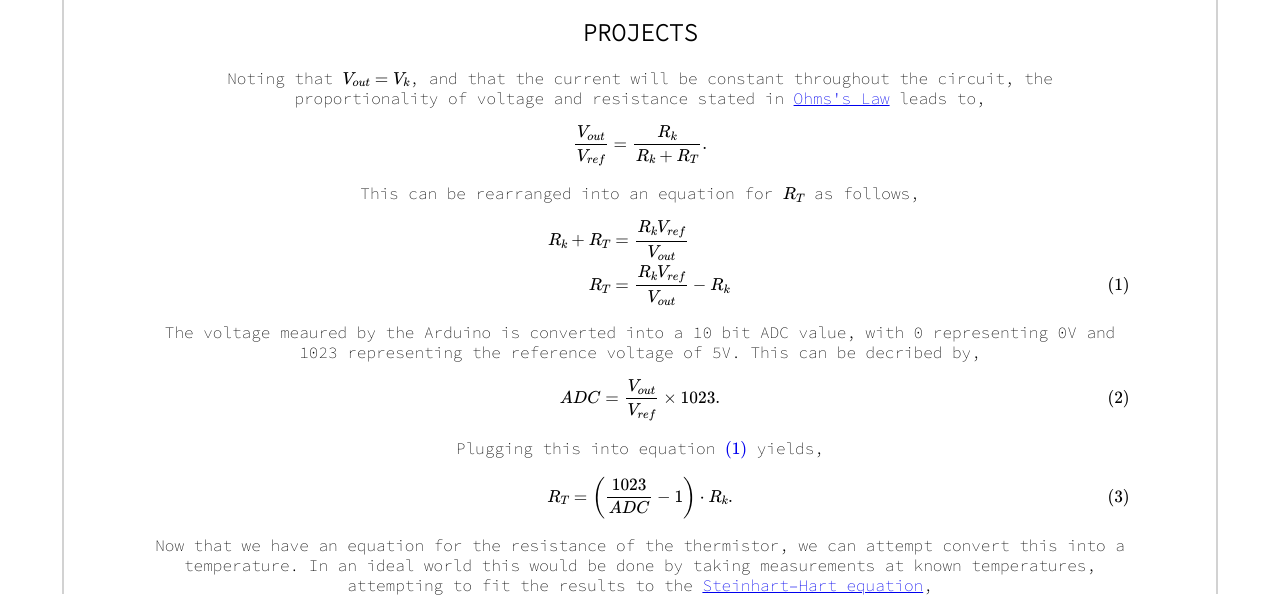
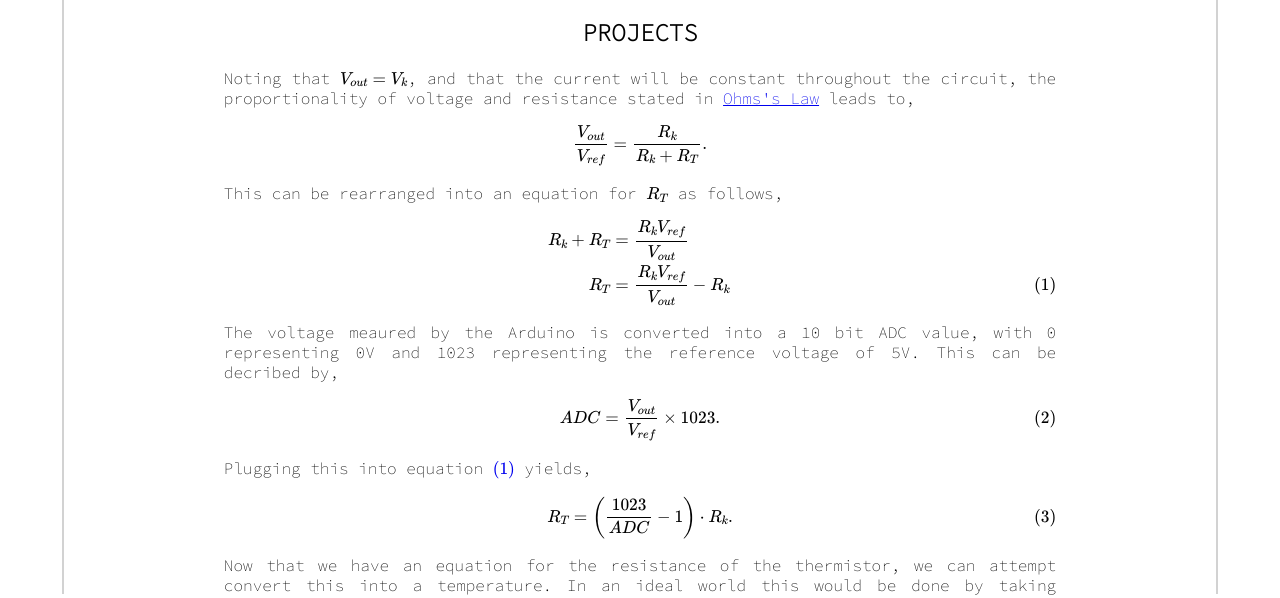
Before and after one commit to dannyboywoop/TannoHolmes.com, a plain HTML site: page www_root/pages/projects.html in a window 1280 px wide. Shown: the part 166-764 px from the top of the page. Drawn offline with nearby package versions, Linux system fonts and the light colour scheme.

Commit message:
Added formal class to main stylesheet

```diff
--- a/www_root/css/main.css
+++ b/www_root/css/main.css
@@ -72,6 +72,13 @@ nav a:hover{
   color: rgb(100, 100, 100);
 }
 
+.formal{
+  margin-left: auto;
+  margin-right: auto;
+  width:  85%;
+  text-align: justify;
+}
+
 main{
   /* Centering */
   text-align: center;
--- a/www_root/pages/projects.html
+++ b/www_root/pages/projects.html
@@ -42,7 +42,7 @@
 
   <main>
     <h2>PROJECTS</h2>
-    <section>
+    <section class="formal">
       <p>
       Noting that \(V_{out} = V_{k}\), and that the current will be constant throughout the circuit,
         the proportionality of voltage and resistance stated in <a href="https://en.wikipedia.org/wiki/Ohm%27s_law">Ohms's Law</a> leads to,
```
